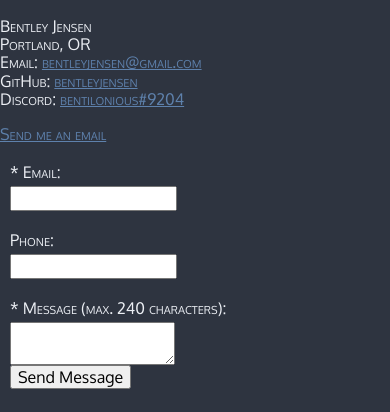
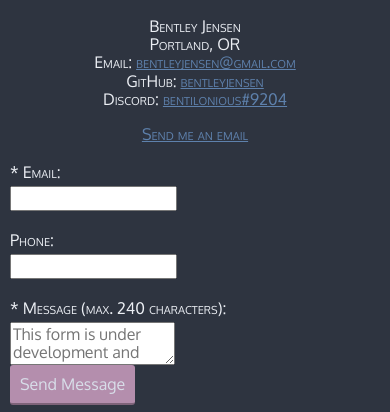
Before and after one commit to bentleyjensen/portfolio-website, a plain HTML site: page contact.html in a window 390 px wide. Shown: the part 273-685 px from the top of the page. Drawn offline with nearby package versions, Linux system fonts and the light colour scheme.

Commit message:
Update contact page responsiveness & style. Closes #25

```diff
--- a/contact.html
+++ b/contact.html
@@ -38,7 +38,7 @@
         </header>
         <main>
             <h1 class="centered">Contact Me</h1>
-            <div>
+            <div class="centered">
                 <p>
                     Bentley Jensen<br>
                     Portland, OR<br>
@@ -49,6 +49,8 @@
                 <p>
                     <a href="mailto:testemail@gmail.com">Send me an email</a>
                 </p>
+            </div>
+            <div class="contact-form">
                 <form id="contact-form">
                     <label class="contact-form-field" for="contact-email">* Email:</label>
                     <input class="contact-form-field" id="contact-email" type="email" required>
@@ -57,9 +59,9 @@
                     <input class="contact-form-field" id="contact-phone" type="tel">
 
                     <label class="contact-form-field" for="contact-message">* Message (max. 240 characters):</label>
-                    <textarea class="contact-form-field" id="contact-message" maxlength="240" required></textarea>
+                    <textarea class="contact-form-field" id="contact-message" maxlength="240" placeholder="This form is under development and may not work." required></textarea>
 
-                    <input class="contact-form-field" type="submit" value="Send Message">
+                    <input class="button button-submit contact-form-field " type="submit" value="Send Message">
                 </form>
             </div>
         </main>
--- a/css/styles.css
+++ b/css/styles.css
@@ -222,12 +222,31 @@ button:focus,
     text-align: center;
 }
 
+.contact-form {
+    display: flex;
+    justify-content: center;
+}
+
 #contact-form {
     margin: 10px;
+    width: 33%;
+    min-width: 250px;
+    max-width: 500px;
+}
+
+textarea {
+    height: 100px;
 }
 
 .contact-form-field {
     display: block;
+    width: 100%;
+}
+
+.button-submit {
+    width:  auto;
+    float: right;
+    margin: 20px 0;
 }
 
 label.contact-form-field {
```
